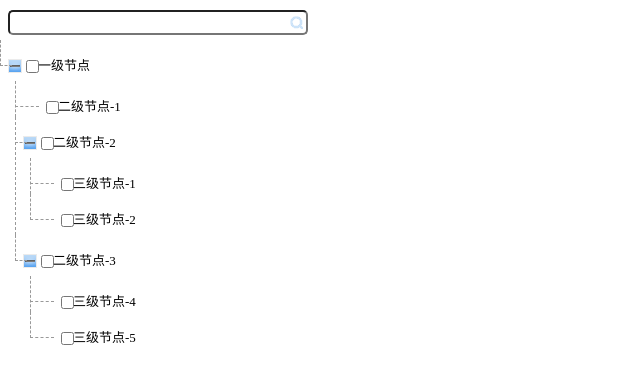
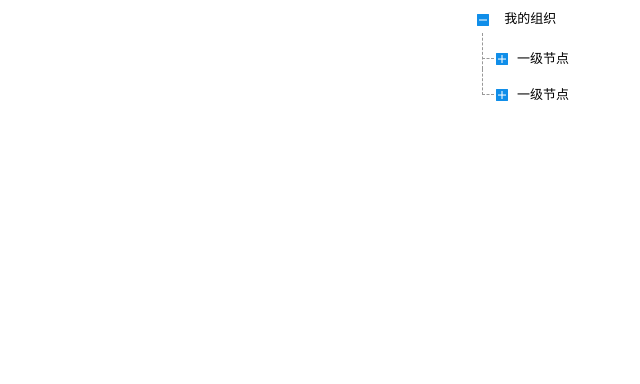
Before and after one commit to halower/vue-tree, a Vue app: page / in a window 1280 px wide. Shown: the top 384 px of the page, without its empty margins (0-640 px from the left). Built offline with nearby package versions, Linux system fonts and the light colour scheme; the HTML template or start-up script is replaced by a standard one.

Commit message:
change code, support async load children item

```diff
--- a/src/App.vue
+++ b/src/App.vue
@@ -1,9 +1,17 @@
 <template>
-  <div id="app" style="width:300px;">
-    <tree ref ='tree' :treeData="treeData" :options="options"/>
+    <div id="app" style="width:300px; margin: auto auto;">
+        <tree
+                ref='tree'
+                :treeData="treeData"
+                :options="options"
+                @node-click="itemClick"
+
+        />
     </div>
 </template>
 <script>
+    import Vue from 'vue'
+    import axios from 'axios'
     import Tree from './components/tree/tree.vue'
     let that = null
     export default {
@@ -12,8 +20,13 @@ export default {
             that = this
             return {
                 options: {
-        showCheckbox: true,
-        halfCheckedStatus: true,//控制父框是否需要半钩状态
+                    showCheckbox: false,
+                    halfCheckedStatus: false,//控制父框是否需要半钩状态
+
+                    lazy: true,
+                    load: this.loadingChild,
+
+                    showSearch: false,
                     search: {
                         useInitial: true,
                         useEnglish: false,
@@ -23,99 +36,77 @@ export default {
                 treeData: []
             }
         },
-  mounted: function(resolve){
-    this.loadTreeData(resolve);
+        mounted: function () {
+            this.loadTreeData();
         },
         methods: {
-    loadTreeData: function(resolve) {
-      return new Promise((resolve) => {
-        setTimeout(() => {
-            that.treeData = [
+            /**
+             * generate key 0-1-2-3
+             * this is very important function for now module
+             * @param treeData
+             * @param parentKey
+             * @returns {Array}
+             */
+            generateKey (treeData = [], parentKey) {
+                treeData = treeData.map((item, i) => {
+                    item.key = parentKey + '-' + i.toString()
+                    return item
+                })
+                return treeData
+            },
+            loadTreeData: function () {
+                let treeData = [
                     {
                         id: 1,
                         label: '一级节点',
-          open: true,
+                        open: false,
                         checked: false,
                         nodeSelectNotAll: false,//新增参数，表示父框可以半钩状态
                         parentId: null,
                         visible: true,
-          searched: false,
-          children: [
+                        searched: false
+                    },
                     {
                         id: 2,
-              label: '二级节点-1',
+                        label: '一级节点',
+                        open: false,
                         checked: false,
-              nodeSelectNotAll: false,
-              parentId: 1,
-              searched: false,
-              visible: true
-            },
-            {
-              label: '二级节点-2',
-              open: true,
-              checked: false,
-              nodeSelectNotAll: false,
-              id: 3,
-              parentId: 1,
+                        nodeSelectNotAll: false,//新增参数，表示父框可以半钩状态
+                        parentId: null,
                         visible: true,
-              searched: false,
-              children: [
-                {
-                  id: 4,
-                  parentId: 3,
-                  label: '三级节点-1',
-                  visible: true,
-                  searched: false,
-                  checked: false,
-                  nodeSelectNotAll: false
-                },
-                {
-                  id: 5,
-                  label: '三级节点-2',
-                  parentId: 3,
-                  searched: false,
-                  visible: true,
-                  checked: false,
-                  nodeSelectNotAll: false
+                        searched: false
                     }
                 ]
+
+                this.treeData = this.generateKey(treeData, 0)
             },
-            {
-              label: '二级节点-3',
-              open: true,
-              checked: false,
-              nodeSelectNotAll: false,
-              id: 6,
-              parentId: 1,
-              visible: true,
-              searched: false,
-              children: [
-                {
-                  id: 7,
-                  parentId: 6,
-                  label: '三级节点-4',
-                  checked: false,
-                  nodeSelectNotAll: false,
-                  searched: false,
-                  visible: true
+            async loadingChild (node, index) {
+                try {
+                    let tem
+                    let postions = node.key.split('-')
+                    let data = await axios.get(' http://172.16.0.104:8082/child.json')
+
+                    for (let [index, item] of postions.entries()) {
+                        switch (index) {
+                            case 0:
+                                break;
+                            case 1:
+                                tem = this.treeData[item]
+                                break;
+                            default:
+                                tem = tem.children[item]
+                        }
+                    }
+                    // set Children
+                    Vue.set(tem, 'children', this.generateKey(data.data, node.key) )
+
+                    Promise.resolve(data)
+                } catch (e) {
+                    Promise.reject(e)
+                }
             },
-                {
-                  id: 8,
-                  label: '三级节点-5',
-                  parentId: 6,
-                  checked: false,
-                  nodeSelectNotAll: false,
-                  searched: false,
-                  visible: true
-                }
-              ]
-            }
-          ]
-        }
-      ]
-              resolve(that.treeData)
-          }, 100)
-      })
+            itemClick (node) {
+                console.log(node.key)
             }
         },
         components: {
--- a/src/components/tree/tree-node.vue
+++ b/src/components/tree/tree-node.vue
@@ -1,34 +1,54 @@
 <template>
     <ul>
-    <li v-for='item in nodeData' v-show="item.visible" :class="[(item.children && item.children.length > 0) ? '':'leaf']">
-      <i v-if="item.children && item.children.length > 0"
-         @click.stop='handleNodeExpand(item)'
-         :class="[item.open? 'tree-open':'tree-close','icon']">
+        <li v-for='(item, index) of nodeData'
+            v-show="item.visible"
+            :key="item.key"
+        >
+            <i v-if=" item.children && item.children.length > 0  ||  options.hasOwnProperty('lazy') && !item.hasOwnProperty('loaded') "
+               @click.stop='handleNodeExpand(item, index)'
+               class="icon iconfont icon-color"
+               :class="[ !options.hasOwnProperty('lazy') || item.open? 'icon-jian-fangkuang':'icon-jia-fangkuang', 'icon']"
+            >
             </i>
+            </span>
+
             <div class="inputCheck"
                  :class="{notAllNodes:item.nodeSelectNotAll}"
                  :style="{width:inputWidth+'px', height:inputWidth+'px'}"
-         @click="walkCheckBox(item)" >
+                 v-show="options.showCheckbox"
+                 @click="walkCheckBox(item)"
+            >
                 <input type="checkbox" class="check"
                        v-if="options.showCheckbox && options.halfCheckedStatus  &&  !item.nodeSelectNotAll"
                        v-model='item.checked'
-         @change="handlecheckedChange(item)" />
+                       @change="handlecheckedChange(item)"
+                />
             </div>
             <span
+                class="icon-color halo-tree-icon_loading halo-tree-iconEle"
+                v-show="item.loading"
+            >
+
+            </span>
+            <span
                     @click="handleNode(item)"
-        :class="{'node-selected':(item.checked && !options.showCheckbox) || item.searched }">
+                    :class="{'node-selected':(item.checked && !options.showCheckbox) || item.searched }"
+            >
                 {{item.label}}
             </span>
             <tree-node v-if="item.children && item.children.length > 0"
                        :options="options"
                        @handlecheckedChange="handlecheckedChange"
                        v-show='item.open'
-        :tree-data="item.children">
+                       :tree-data="item.children"
+
+            >
             </tree-node>
         </li>
     </ul>
 </template>
 <script>
+    import Vue from 'vue'
     export default {
         name: 'treeNode',
         props: {
@@ -54,51 +74,78 @@ export default {
             }
             this.nodeData = (this.treeData || []).slice(0)
         },
-  computed:{
-    inputWidth: function(){
-      if(this.checkFirfox()){
+        computed: {
+            inputWidth: function () {
+                if (this.checkFirfox()) {
                     return 14
                 }
                 return 13
             }
         },
         watch: {
-    treeData: function(data){
+            treeData: function (data) {
                 this.nodeData = (data || []).slice(0)
             }
         },
         methods: {
             checkFirfox(){
                 let u = navigator.userAgent
-        if (u.indexOf('Gecko') > -1 && u.indexOf('KHTML') == -1){
+                if (u.indexOf('Gecko') > -1 && u.indexOf('KHTML') == -1) {
                     return true
                 }
                 return false
             },
             walkCheckBox(node){
-      if(node.nodeSelectNotAll){
+                if (node.nodeSelectNotAll) {
                     node.checked = !node.checked
                     this.handlecheckedChange(node)
                 }
             },
-    handleNodeExpand (node) {
-      node.open = !node.open
+            handleNodeExpand (node, index) {
+                if (node.open) {
+                    Vue.set(node, 'open', false)
+                    return false
+                }
+                if (node.hasOwnProperty('children')) {
+                    Vue.set(node, 'open', true)
+                    return
+                }
+
+                if (!node.open  && this.options.lazy && this.options.load) {
+
+                    try {
+                        Vue.set(node, 'loading', true)
+
+                        this.options.load(node, index).then((d) => {
+                            Vue.set(node, 'open', true)
+                            Vue.set(node, 'loaded', true)
+                            Vue.set(node, 'loading', false)
+                        })
+
+
+                    } catch (e) {
+                        console.log('Get Child Erroe')
+                    }
+                }
             },
             handlecheckedChange (node) {
                 this.$emit('handlecheckedChange', node)
             },
             handleNode (node) {
+                debugger
                 if (this.tree.store.last) {
-        if (this.tree.store.last.id === node.id) {
+                    if (this.tree.store.last.key === node.key) {
                         this.tree.store.last.checked = !this.tree.store.last.checked
+                        Vue.set(node, 'checked', this.tree.store.last.checked)
                     } else {
-          this.tree.store.last.checked = false
-          node.checked = true
+                        Vue.set(this.tree.store.last, 'checked', false)
+                        Vue.set(node, 'checked', true)
                         this.tree.store.last = node
                     }
                 } else {
                     this.tree.store.last = node
-        node.checked = true
+                    Vue.set(node, 'checked', true)
+
                 }
                 this.tree.$emit('node-click', node)
             }
@@ -106,14 +153,76 @@ export default {
     }
 </script>
 <style scoped>
+
+    @font-face {
+        font-family: "iconfont";
+        src: url('./../../assets/iconfont/iconfont.eot?t=1499924440773'); /* IE9*/
+        src: url('./../../assets/iconfont/iconfont.eot?t=1499924440773#iefix') format('embedded-opentype'), /* IE6-IE8 */ url('./../../assets/iconfont/iconfont.woff?t=1499924440773') format('woff'), /* chrome, firefox */ url('./../../assets/iconfont/iconfont.ttf?t=1499924440773') format('truetype'), /* chrome, firefox, opera, Safari, Android, iOS 4.2+*/ url('./../../assets/iconfont/iconfont.svg?t=1499924440773#iconfont') format('svg'); /* iOS 4.1- */
+    }
+
+    .iconfont {
+        font-family: "iconfont" !important;
+        font-size: 16px;
+        font-style: normal;
+        -webkit-font-smoothing: antialiased;
+        -moz-osx-font-smoothing: grayscale;
+    }
+
+    .icon-jia-fangkuang:before {
+        content: "\e8de";
+    }
+
+    .icon-jian-fangkuang:before {
+        content: "\e8e0";
+    }
+
+    .icon-loading:before {
+        content: "\e647";
+    }
+
+    .icon-color {
+        color: #108ee9;
+    }
+
+    /**  todo   **/
+    .halo-tree li span.halo-tree-iconEle {
+        margin: 0;
+        width: 24px;
+        height: 24px;
+        line-height: 24px;
+        display: inline-block;
+        vertical-align: middle;
+        border: 0 none;
+        cursor: pointer;
+        outline: none;
+        text-align: center;
+    }
+
+    .halo-tree li span.halo-tree-icon_loading::after {
+        display: inline-block;
+        font-family: 'iconfont';
+        text-rendering: optimizeLegibility;
+        -webkit-font-smoothing: antialiased;
+        -moz-osx-font-smoothing: grayscale;
+        content: "\e647";
+        -webkit-animation: loadingCircle 1s infinite linear;
+        animation: loadingCircle 1s infinite linear;
+
+    }
+
+    @keyframes loadingCircle {
+        0% {
+            transform-origin: 50% 50%;
+            transform: rotate(0deg);
+        }
+        100% {
+            transform-origin: 50% 50%;
+            transform: rotate(360deg);
+        }
+    }
+
     li:hover {
         cursor: pointer;
-  }
-
-  .icon{
-  display: inline-block;
-  margin-right: 10px;
-  vertical-align: middle;
     }
 
     .halo-tree {
@@ -125,7 +234,7 @@ export default {
     }
 
     .node-selected {
-    background-color:#ddd
+        background-color: #ddd
     }
 
     .halo-tree li {
@@ -133,6 +242,7 @@ export default {
         padding: 5px 5px 5px 0;
         position: relative;
         list-style: none;
+        user-select: none;
     }
 
     .halo-tree li > span,
@@ -161,6 +271,7 @@ export default {
         height: 100%;
         top: -8px;
         width: 1px;
+
     }
 
     .halo-tree li:after {
@@ -175,6 +286,7 @@ export default {
         padding: 3px 3px;
         text-decoration: none;
         border-radius: 3px;
+        margin-left: 4px;
     }
 
     .halo-tree li:last-child::before {
@@ -186,7 +298,7 @@ export default {
     }
 
     .halo-tree ul ul {
-    padding-left: 15px;
+        padding-left: 19px;
         padding-top: 10px;
     }
 
@@ -213,36 +325,27 @@ export default {
     }
 
     .halo-tree .icon {
-    margin-right: 0;
+        margin-left: 4px;
     }
 
-  .tree-close{
-  width:14px;
-  height:14px;
-  background-image: url("../../assets/treeOpen-1.png");
+    .search {
+        width: 14px;
+        height: 14px;
+        background-image: url("../../assets/search.png");
     }
 
-.tree-open{
-  width:14px;
-  height:14px;
-  background-image: url("../../assets/treeClose-2.png");
-}
-.search{
-  width:14px;
-  height:14px;
-  background-image: url("../../assets/search.png");
-}
     /*.check.notAllNodes{
       -webkit-appearance: none;
       -moz-appearance: none;
       -ms-appearance: none;
       width: 13px;
     }*/
-.inputCheck{
+    .inputCheck {
         display: inline-block;
         position: relative;
     }
-.inputCheck.notAllNodes:before{
+
+    .inputCheck.notAllNodes:before {
         content: "";
         display: inline-block;
         position: absolute;
@@ -251,7 +354,7 @@ export default {
         z-index: 10;
         top: 50%;
         left: 50%;
-  transform: translate3d(-30%,-5%,0);
+        transform: translate3d(-30%, -5%, 0);
         /*background-image: url("/../../assets/half.png");*/
         background-image: url("../../assets/half.jpg");
     }
--- a/src/components/tree/tree.vue
+++ b/src/components/tree/tree.vue
@@ -1,15 +1,31 @@
 <template>
     <div class="halo-tree">
-  <div class="input">
+        <div class="input" v-if="options.showSearch">
             <input type="text" v-model="search">
             <span class="icon search"></span>
         </div>
- <tree-node :treeData='store.root' :options="options" @handlecheckedChange="handlecheckedChange"></tree-node>
+        <div class="root">
+            <i
+                class="icon-color  icon iconfont"
+                :class="[itemsShow ? 'icon-jian-fangkuang': 'icon-jia-fangkuang' ]"
+                @click="rootIconClick"
+            >
+
+            </i>
+            我的组织
+        </div>
+        <tree-node
+                :treeData='store.root'
+                :options="options"
+                @handlecheckedChange="handlecheckedChange"
+                v-show="itemsShow"
+        ></tree-node>
     </div>
 </template>
 <script>
     import TreeNode from './tree-node.vue'
     import TreeStore from './tree-store'
+
     export default {
         name: 'tree',
         props: {
@@ -18,10 +34,11 @@
         },
         data () {
             return {
+                itemsShow: true,
                 search: null,
                 store: {
-          root:[],
-          last:null
+                    root: [],
+                    last: null
                 }
             }
         },
@@ -36,7 +53,7 @@
             search: function (val) {
                 this.store.filterNodes(val, this.options.search)
             },
-      treeData: function(data){
+            treeData: function (data) {
                 this.store = new TreeStore({
                     root: (this.treeData || []).slice(0),
                     last: null
@@ -44,10 +61,13 @@
             }
         },
         methods: {
+            rootIconClick () {
+                this.itemsShow = !this.itemsShow
+            },
             handlecheckedChange (node) {
-        if(this.options.halfCheckedStatus){
+                if (this.options.halfCheckedStatus) {
                     this.store.changeCheckHalfStatus(node)
-        }else{
+                } else {
                     this.store.changeCheckStatus(node)
                 }
                 this.$emit('handlecheckedChange', node)
@@ -77,33 +97,85 @@
     }
 </script>
 <style scoped>
-  *{
+
+    @font-face {font-family: "iconfont";
+        src: url('./../../assets/iconfont/iconfont.eot?t=1499924440773'); /* IE9*/
+        src: url('./../../assets/iconfont/iconfont.eot?t=1499924440773#iefix') format('embedded-opentype'), /* IE6-IE8 */
+        url('./../../assets/iconfont/iconfont.woff?t=1499924440773') format('woff'), /* chrome, firefox */
+        url('./../../assets/iconfont/iconfont.ttf?t=1499924440773') format('truetype'), /* chrome, firefox, opera, Safari, Android, iOS 4.2+*/
+        url('./../../assets/iconfont/iconfont.svg?t=1499924440773#iconfont') format('svg'); /* iOS 4.1- */
+    }
+
+    .iconfont {
+        font-family:"iconfont" !important;
+        font-size:16px;
+        font-style:normal;
+        -webkit-font-smoothing: antialiased;
+        -moz-osx-font-smoothing: grayscale;
+    }
+
+    .icon-jia-fangkuang:before { content: "\e8de"; }
+
+    .icon-jian-fangkuang:before { content: "\e8e0"; }
+
+    .icon-loading:before { content: "\e647"; }
+
+    .icon-color {
+        color: #108ee9;
+    }
+
+    * {
         font-size: 13px;
         font-family: '\5FAE\8F6F\96C5\9ED1'
     }
-  .input{
-    width:100%;
+    .root {
+        position: relative;
+        left: -15px;
+    }
+    .input {
+        width: 100%;
         position: relative;
     }
+
     .input span {
         position: absolute;
-    top:7px;
-    right:5px;
+        top: 7px;
+        right: 5px;
     }
-  .input input{
+
+    .input input {
         display: inline-block;
         box-sizing: border-box;
-    width:100%;
+        width: 100%;
         border-radius: 5px;
-    height:25px;
+        height: 25px;
         margin-top: 2px;
     }
+
     .input input:focus {
-      border:none;
+        border: none;
     }
-  .search{
-  width:14px;
-  height:14px;
+
+    .icon {
+        display: inline-block;
+        margin-right: 10px;
+        vertical-align: middle;
+    }
+
+    .tree-close {
+        width: 14px;
+        height: 14px;
+        background-image: url("../../assets/treeOpen-1.png");
+    }
+
+    .tree-open {
+        width: 14px;
+        height: 14px;
+        background-image: url("../../assets/treeClose-2.png");
+    }
+    .search {
+        width: 14px;
+        height: 14px;
         background-image: url("../../assets/search.png");
     }
 </style>
```
Also changed, not shown: src/components/tree/tree-store.js (+20 -0 lines). Lines whose indentation alone changed are shown as unchanged.
